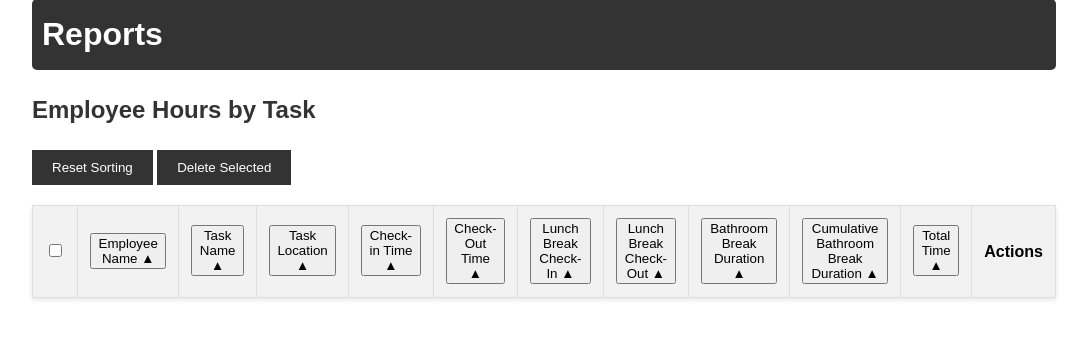
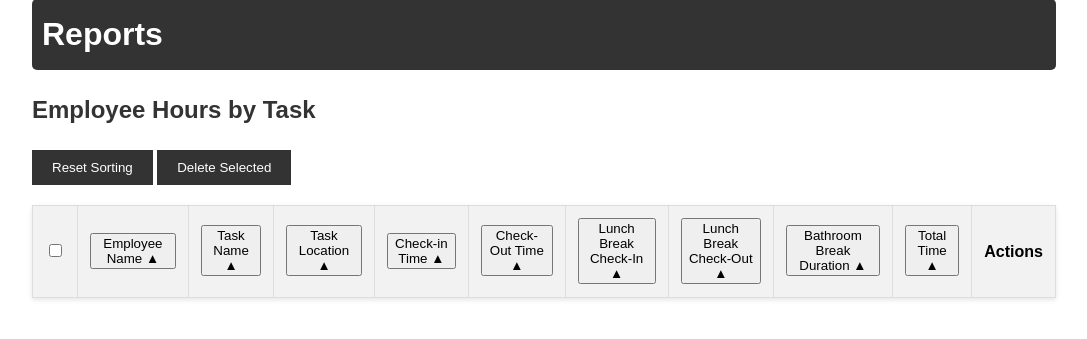
Before and after one commit to SolBaby/labor-tracker-scanner, a Flask app: page /reports in a window 1280 px wide. Shown: the part 187-526 px from the top of the page, without its empty margins (96-1183 px from the left). Run offline with Flask 3, Linux system fonts and the light colour scheme; data that the repository does not hold is empty.

Commit message:
Restored to 'b82fc08dfb96e2ace2b4a2984c896f8e7e9cd4a0'

```diff
--- a/routes.py
+++ b/routes.py
@@ -161,15 +161,12 @@ def init_routes(app):
         if not time_log:
             return jsonify({'status': 'error', 'message': 'No active check-in found'}), 400
 
-        current_time = datetime.utcnow()
-
         if time_log.bathroom_break_start and not time_log.bathroom_break_end:
-            time_log.bathroom_break_end = current_time
+            time_log.bathroom_break_end = datetime.utcnow()
             bathroom_break_duration = time_log.bathroom_break_end - time_log.bathroom_break_start
-            time_log.add_bathroom_break_duration(bathroom_break_duration)
             bathroom_break_status = 'Out'
         else:
-            time_log.bathroom_break_start = current_time
+            time_log.bathroom_break_start = datetime.utcnow()
             time_log.bathroom_break_end = None
             bathroom_break_duration = None
             bathroom_break_status = 'In'
@@ -181,8 +178,7 @@ def init_routes(app):
                 'status': 'success',
                 'message': f'Bathroom break {bathroom_break_status}',
                 'bathroom_break_status': bathroom_break_status,
-                'bathroom_break_duration': str(bathroom_break_duration) if bathroom_break_duration else None,
-                'cumulative_bathroom_break_duration': str(time_log.cumulative_bathroom_break_duration)
+                'bathroom_break_duration': str(bathroom_break_duration) if bathroom_break_duration else None
             }), 200
         except Exception as e:
             db.session.rollback()
@@ -331,7 +327,6 @@ def init_routes(app):
                 'bathroom_break_start': log.bathroom_break_start.isoformat() if log.bathroom_break_start else None,
                 'bathroom_break_end': log.bathroom_break_end.isoformat() if log.bathroom_break_end else None,
                 'bathroom_break_duration': round(bathroom_break_duration, 2) if bathroom_break_duration is not None else None,
-                'cumulative_bathroom_break_duration': log.cumulative_bathroom_break_duration.total_seconds() / 60 if log.cumulative_bathroom_break_duration else 0,
                 'total_hours': log.duration.total_seconds() // 3600 if log.duration else 0,
                 'total_minutes': (log.duration.total_seconds() % 3600) // 60 if log.duration else 0
             })
--- a/static/js/reports.js
+++ b/static/js/reports.js
@@ -32,7 +32,6 @@ function renderReports(data) {
             <td>${record.lunch_break_start ? new Date(record.lunch_break_start).toLocaleString() : 'N/A'}</td>
             <td>${record.lunch_break_end ? new Date(record.lunch_break_end).toLocaleString() : 'N/A'}</td>
             <td>${record.bathroom_break_duration !== null ? record.bathroom_break_duration.toFixed(2) + ' minutes' : 'N/A'}</td>
-            <td>${record.cumulative_bathroom_break_duration.toFixed(2)} minutes</td>
             <td>${record.total_hours} hours, ${record.total_minutes} minutes</td>
             <td>
                 <button class="btn edit-btn" data-id="${record.id}">Edit</button>
@@ -159,7 +158,7 @@ function editReport(id) {
     document.getElementById('edit-task-name').value = row.cells[2].textContent;
     document.getElementById('edit-task-location').value = row.cells[3].textContent;
 
-    const timeParts = row.cells[10].textContent.split(',');
+    const timeParts = row.cells[9].textContent.split(',');
     const hours = parseInt(timeParts[0]);
     const minutes = parseInt(timeParts[1]);
 
--- a/templates/reports.html
+++ b/templates/reports.html
@@ -20,7 +20,6 @@
             <th><button class="sort-btn" data-sort="lunch_break_start">Lunch Break Check-In <span class="sort-arrow">▲</span></button></th>
             <th><button class="sort-btn" data-sort="lunch_break_end">Lunch Break Check-Out <span class="sort-arrow">▲</span></button></th>
             <th><button class="sort-btn" data-sort="bathroom_break_duration">Bathroom Break Duration <span class="sort-arrow">▲</span></button></th>
-            <th><button class="sort-btn" data-sort="cumulative_bathroom_break_duration">Cumulative Bathroom Break Duration <span class="sort-arrow">▲</span></button></th>
             <th><button class="sort-btn" data-sort="total_time">Total Time <span class="sort-arrow">▲</span></button></th>
             <th>Actions</th>
         </tr>
```
Also changed, not shown: models.py (+0 -7 lines), 1 other file.
